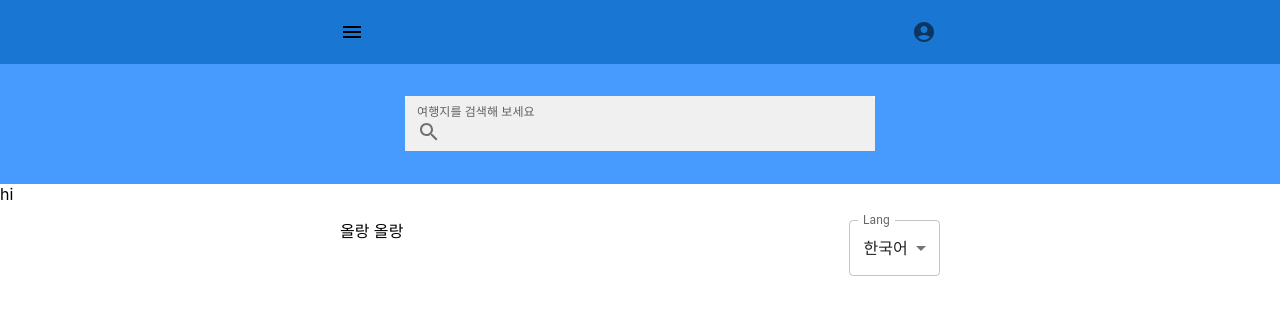
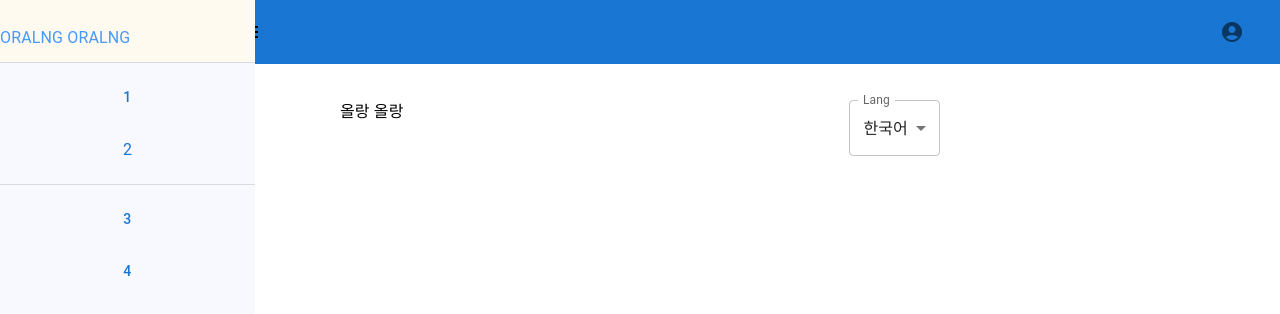
Before and after one commit to Dokkabei97/oralngoralng, a Next.js app in the folder oralngoralng-admin-front/: page / in a window 1280 px wide. Shown: the top 314 px of the page. Built offline with nearby package versions, Linux system fonts and the light colour scheme.

Commit message:
feat: css 수정

```diff
--- a/oralngoralng-admin-front/components/Layout/Header.tsx
+++ b/oralngoralng-admin-front/components/Layout/Header.tsx
@@ -26,9 +26,9 @@ const Header = ({onDrawerToggle}) => {
         <AppBar position="static" elevation={0} className={styles.appbar}>
             <Toolbar>
                 <Grid container alignItems={"center"}>
-                    <Grid item xs={3}>
+                    <Grid item xs={2}>
                     </Grid>
-                    <Grid item xs={3}>
+                    <Grid item xs={6}>
                         <IconButton
                             aria-label="Open drawer"
                             onClick={onDrawerToggle}
@@ -38,7 +38,7 @@ const Header = ({onDrawerToggle}) => {
                             />
                         </IconButton>
                     </Grid>
-                    <Grid item xs={3}>
+                    <Grid item xs={4}>
                         <IconButton
                             className={styles.account}
                             size="large"
@@ -68,8 +68,6 @@ const Header = ({onDrawerToggle}) => {
                             <MenuItem onClick={handleClose}>My account</MenuItem>
                         </Menu>
                     </Grid>
-                    <Grid item xs={3}>
-                    </Grid>
                 </Grid>
             </Toolbar>
         </AppBar>
--- a/oralngoralng-admin-front/components/Layout/Layout.tsx
+++ b/oralngoralng-admin-front/components/Layout/Layout.tsx
@@ -5,7 +5,7 @@ import Sidebar from "./Sidebar";
 import {useEffect, useState} from "react";
 
 const Layout = ({children}) => {
-    const [handleDrawerToggle, setHandleDrawerToggle] = useState(false);
+    const [handleDrawerToggle, setHandleDrawerToggle] = useState(true);
 
     const clickHandleDrawerToggle = () => {
         setHandleDrawerToggle(!handleDrawerToggle);
@@ -20,7 +20,7 @@ const Layout = ({children}) => {
             />
             <Header onDrawerToggle={clickHandleDrawerToggle}/>
             <main>
-                <SearchBar/>
+                {/*<SearchBar/>*/}
                 {children}
             </main>
             <Footer/>
--- a/oralngoralng-admin-front/components/Layout/Sidebar.tsx
+++ b/oralngoralng-admin-front/components/Layout/Sidebar.tsx
@@ -1,4 +1,4 @@
-import React, {useState} from 'react';
+import React from 'react';
 import {Box, Button, Divider, Drawer, List, ListItem, Typography} from "@mui/material";
 import styles from './_sidebar.module.scss';
 
@@ -12,18 +12,19 @@ const Sidebar = ({open, onClose}) => {
             onClose={onClose}
         >
             <Box className={styles.box}>
+                <Box className={styles.header}>
                 <Typography
                     className={styles.oralng}
                 >
                     ORALNG ORALNG
                 </Typography>
+                </Box>
                 <Divider/>
                 <List className={styles.list}>
                     <ListItem className={styles.listItem}>
                         <Button
                             variant="text"
                             className={styles.textBtn}
-                            fullWidth
                         >
                             1
                         </Button>
@@ -32,7 +33,6 @@ const Sidebar = ({open, onClose}) => {
                         <Button
                             variant="text"
                             className={styles.textBtn}
-                            fullWidth
                         >
                             <Typography>2</Typography>
                         </Button>
@@ -44,7 +44,6 @@ const Sidebar = ({open, onClose}) => {
                         <Button
                             className={styles.textBtn}
                             variant="text"
-                            fullWidth
                         >
                             3
                         </Button>
@@ -53,7 +52,6 @@ const Sidebar = ({open, onClose}) => {
                         <Button
                             variant="text"
                             className={styles.textBtn}
-                            fullWidth
                         >
                             4
                         </Button>
--- a/oralngoralng-admin-front/components/Layout/_header.module.scss
+++ b/oralngoralng-admin-front/components/Layout/_header.module.scss
@@ -1,5 +1,6 @@
 .appbar {
-  background-color: white;
+  background-color: ghostwhite;
+  box-shadow: 0.5px 0.5px 0.5px 0.5px grey;
 }
 
 .account {
--- a/oralngoralng-admin-front/components/Layout/_sidebar.module.scss
+++ b/oralngoralng-admin-front/components/Layout/_sidebar.module.scss
@@ -1,6 +1,7 @@
 .box {
   background-color: ghostwhite;
-  width: 250px;
+  width: 255px;
+  height: 100%;
 }
 
 .list {
@@ -12,6 +13,9 @@
 
 .textBtn {
   color: black;
+  width: 100%;
+  padding: 10px;
+  justify-content: left;
 
   &:hover {
     color: white;
@@ -27,11 +31,20 @@
   color: rgba(0, 117, 255, 0.72);
   font-weight: bold;
   font-size: large;
-  margin-top: 7%;
-  margin-left: 5%;
-  margin-bottom: 10%;
+  margin-left: 15%;
 }
 
 .drawer {
+  border-right: 0;
 
+  > div {
+    border-right: 0;
+  }
 }
+
+.header {
+  background-color: floralwhite;
+  min-height: 56px;
+  padding-top: 10%;
+  padding-bottom: 5%;
+}
```
